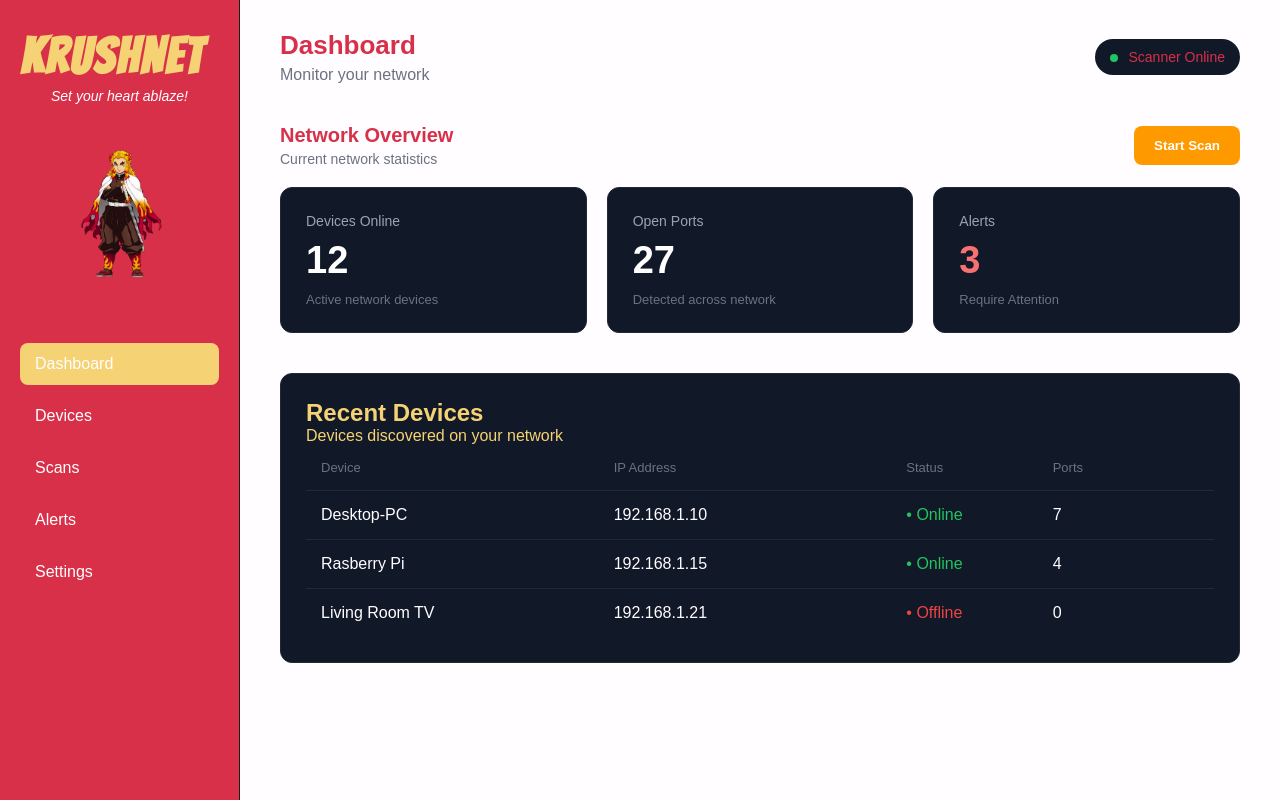
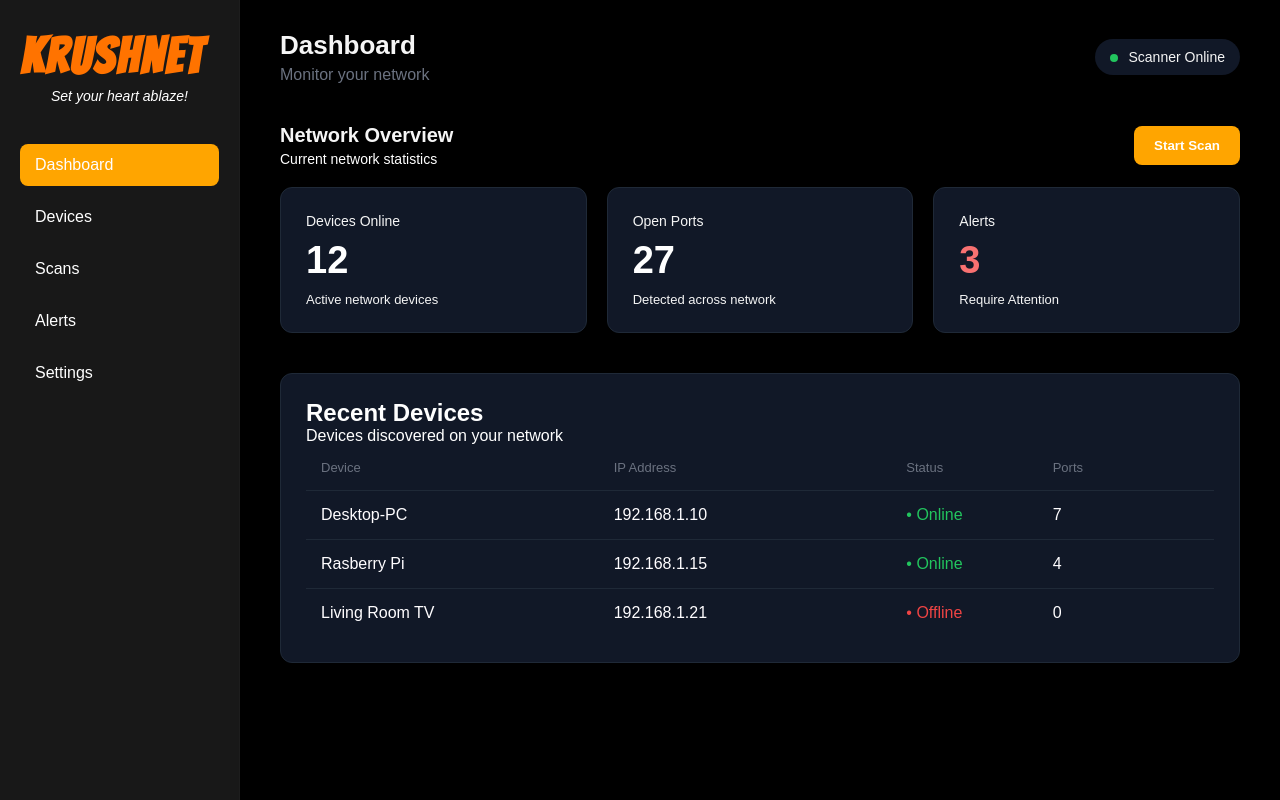
Before and after one commit to jakembry03/krushnet, a FastAPI app: page / in a window 1280 px wide. Run offline with FastAPI, Linux system fonts and the light colour scheme.

Commit message:
Finalized version of frontend web page

```diff
--- a/app/web/static/css/styles.css
+++ b/app/web/static/css/styles.css
@@ -11,12 +11,12 @@
 body {
     font-family: Arial, Helvetica, sans-serif;
 
-    background-color: #fffdff;
-    color: #d83049;
+    background-color: #000;
+    color: whitesmoke;
 }
 
 .recent-devices {
-    color: #f5d274;
+    color: white;
 }
 
 /* ------------------------
@@ -33,7 +33,7 @@ body {
 
 .sidebar {
     width: 240px;
-    background-color: #d83049;
+    background-color: #181818;
     padding: 30px 20px;
     border-right: 1px solid rgb(29, 29, 29);
 }
@@ -43,7 +43,7 @@ body {
 }
 
 .krushnet-title {
-    color: #f5d274;
+    color: rgb(255, 115, 0);
     font-family: "Bangers", sans-serif;
     font-size: 50px;
     letter-spacing: 2px;
@@ -57,16 +57,6 @@ body {
 
     margin-top: 5px;
     margin-bottom: 15px;
-}
-
-.logo-image {
-    display: block;
-
-    width: 160px;
-    max-width: 100%;
-    height: auto;
-    object-fit: contain;
-    margin: 20px auto;
 }
 
 /* Navigation Links */
@@ -92,14 +82,14 @@ body {
 
 
 .nav-link:hover {
-    background-color: #f5d274;
+    background-color: orange;
 
     color: white;
 }
 
 
 .nav-link.active {
-    background-color: #f5d274;
+    background-color: orange;
 
     color: #fffdff;
 }
@@ -187,7 +177,7 @@ body {
 
 
 .section-header p {
-    color: #6b7280;
+    color: white;
 
     margin-top: 4px;
 
@@ -200,7 +190,7 @@ body {
 ------------------------------ */
 
 .scan-button {
-    background-color: rgb(255, 153, 0);
+    background-color: orange;
 
     color: white;
 
@@ -261,14 +251,14 @@ body {
 
 
 .stat-title {
-    color: #9ca3af;
+    color: whitesmoke;
 
     font-size: 14px;
 }
 
 
 .stat-description {
-    color: #6b7280;
+    color: whitesmoke;
 
     font-size: 13px;
 }
--- a/app/web/templates/index.html
+++ b/app/web/templates/index.html
@@ -23,14 +23,7 @@
 
                 <div class="logo">
                     <h1 class="krushnet-title">KRUSHNET</h1>
-
                     <p class="krushnet-quote">Set your heart ablaze!</p>
-
-                    <img
-                        class="logo-image"
-                        src="{{ url_for('static', path='/images/rengoku.png') }}"
-                        alt="Rengoku Picture"
-                    >
                 </div>
 
                 <nav class="navigation">
```
